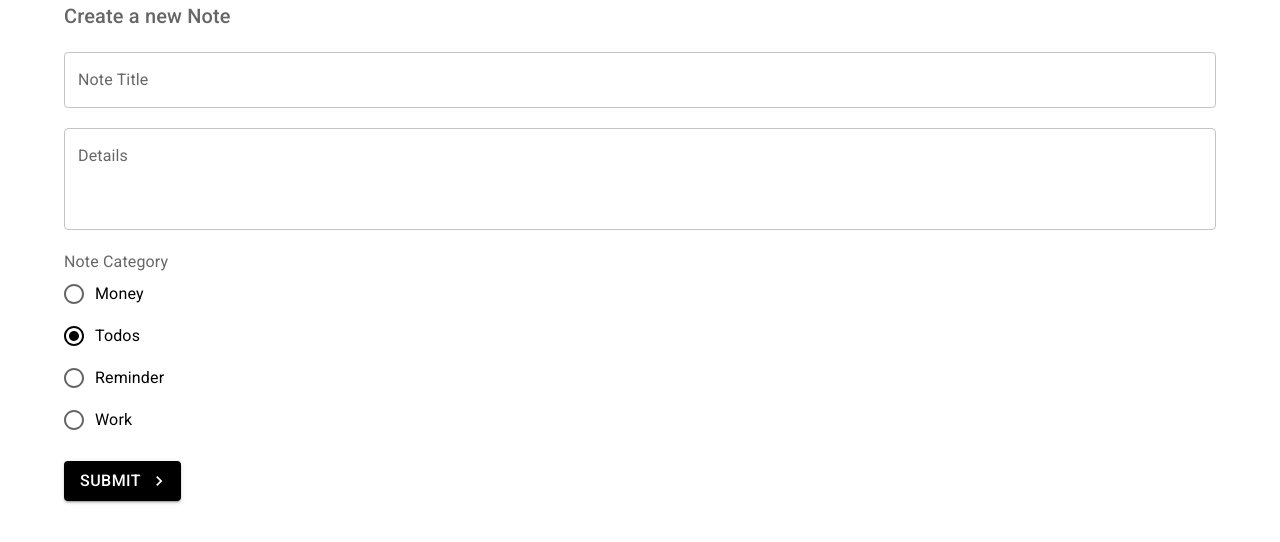
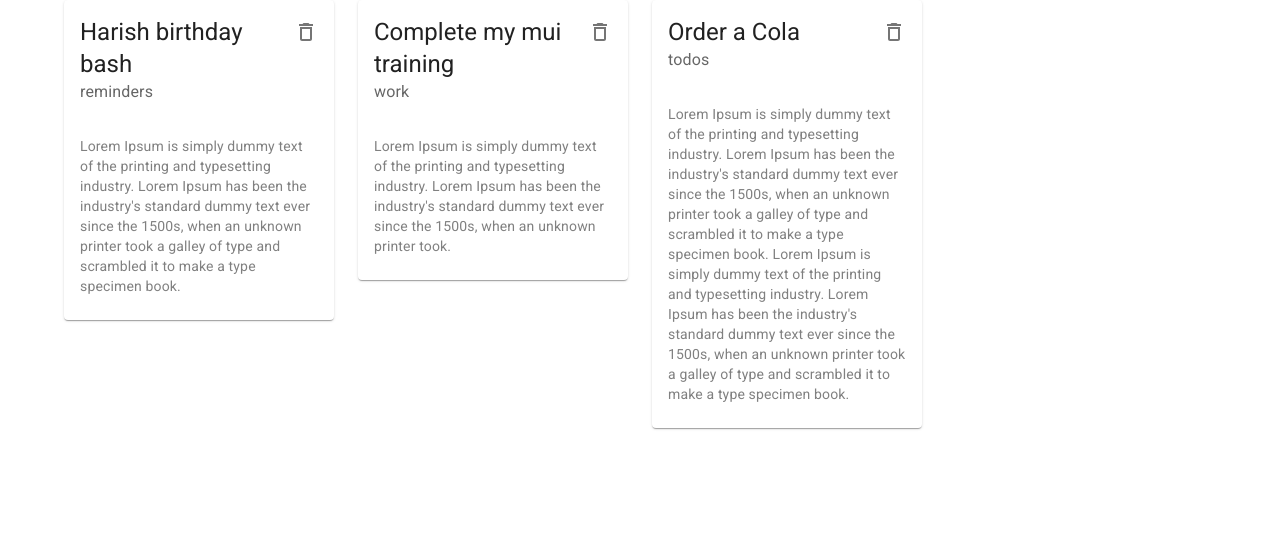
Before and after one commit to MohammadHarish52/Material-ui-learning, a React (Create React App) app: page / in a window 1280 px wide. Shown: the top 542 px of the page. Built offline with nearby package versions, Linux system fonts and the light colour scheme; data requests are answered from the project's data file.

Commit message:
"card and grid done"

```diff
--- /dev/null
+++ b/data/db.json
@@ -0,0 +1,22 @@
+{
+  "notes": [
+    {
+      "title": "Harish birthday bash",
+      "details": "Lorem Ipsum is simply dummy text of the printing and typesetting industry. Lorem Ipsum has been the industry's standard dummy text ever since the 1500s, when an unknown printer took a galley of type and scrambled it to make a type specimen book.",
+      "category": "reminders",
+      "id": "1"
+    },
+    {
+      "title": "Complete my mui training",
+      "details": "Lorem Ipsum is simply dummy text of the printing and typesetting industry. Lorem Ipsum has been the industry's standard dummy text ever since the 1500s, when an unknown printer took.",
+      "category": "work",
+      "id": "2"
+    },
+    {
+      "title": "Order a Cola",
+      "details": "Lorem Ipsum is simply dummy text of the printing and typesetting industry. Lorem Ipsum has been the industry's standard dummy text ever since the 1500s, when an unknown printer took a galley of type and scrambled it to make a type specimen book.\nLorem Ipsum is simply dummy text of the printing and typesetting industry. Lorem Ipsum has been the industry's standard dummy text ever since the 1500s, when an unknown printer took a galley of type and scrambled it to make a type specimen book.",
+      "category": "todos",
+      "id": "3"
+    }
+  ]
+}
--- a/package.json
+++ b/package.json
@@ -14,7 +14,7 @@
     "@testing-library/user-event": "^12.7.1",
     "react": "^17.0.1",
     "react-dom": "^17.0.1",
-    "react-router-dom": "^5.2.0",
+    "react-router-dom": "^5.3.4",
     "react-scripts": "^5.0.1",
     "web-vitals": "^1.1.0"
   },
--- a/src/App.js
+++ b/src/App.js
@@ -1,4 +1,4 @@
-import { BrowserRouter as Router, Switch, Route } from "react-router-dom";
+import { BrowserRouter as Router, Route, Switch } from "react-router-dom";
 import Notes from "./pages/Notes";
 import Create from "./pages/Create";
 import { createTheme, ThemeProvider } from "@mui/material/styles";
--- /dev/null
+++ b/src/components/NoteCard.jsx
@@ -0,0 +1,34 @@
+import { DeleteOutlined } from "@material-ui/icons";
+import {
+  Card,
+  CardContent,
+  CardHeader,
+  IconButton,
+  Typography,
+} from "@mui/material";
+import React from "react";
+
+const NoteCard = ({ note, handleDelete }) => {
+  return (
+    <div>
+      <Card>
+        <CardHeader
+          action={
+            <IconButton onClick={() => handleDelete(note.id)}>
+              <DeleteOutlined />
+            </IconButton>
+          }
+          title={note.title}
+          subheader={note.category}
+        />
+        <CardContent>
+          <Typography variant="body2" color="gray">
+            {note.details}
+          </Typography>
+        </CardContent>
+      </Card>
+    </div>
+  );
+};
+
+export default NoteCard;
--- a/src/pages/Create.js
+++ b/src/pages/Create.js
@@ -1,20 +1,134 @@
-import { Button } from "@mui/material";
-import React from "react";
-import { makeStyles } from "@mui/styles";
+import React, { useState } from "react";
+import {
+  Button,
+  Container,
+  FormControl,
+  FormControlLabel,
+  FormLabel,
+  Radio,
+  RadioGroup,
+  TextField,
+  Typography,
+} from "@mui/material";
+// import AcUnitIcon from "@mui/icons-material/AcUnit";
+// import SendIcon from "@mui/icons-material/Send";
+import KeyboardArrowRightIcon from "@mui/icons-material/KeyboardArrowRight";
+import { styled } from "@mui/styles";
 
-const useStyles = makeStyles({
-  btn: {
-    backgroundColor: "green",
-  },
-});
+import { useHistory } from "react-router-dom";
 
-export default function Create() {
-  const cl = useStyles();
+export default function Notes() {
+  //states
+  const [title, setTitle] = useState("");
+  const [details, setDetails] = useState("");
+  const [titleError, setTitleError] = useState(false);
+  const [detailsError, setDetailsError] = useState(false);
+  const [category, setCategory] = useState("todos");
+
+  const history = useHistory();
+
+  //submit function
+  function handleSubmit(e) {
+    e.preventDefault();
+    setTitleError(false);
+    setDetailsError(false);
+
+    if (title === "") {
+      setTitleError(true);
+    }
+    if (details === "") {
+      setDetailsError(true);
+    }
+
+    if (title && details) {
+      fetch("http://localhost:8000/notes", {
+        method: "POST",
+        headers: { "Content-type": "application/json" },
+        body: JSON.stringify({ title, details, category }),
+      }).then(() => history.push("/"));
+    }
+  }
+
+  const ButtonS = styled(Button)(() => ({
+    fontSize: 16,
+    backgroundColor: "black",
+    "&:hover": {
+      backgroundColor: "gray",
+    },
+  }));
+
+  // const classes = useStyles();
   return (
-    <div>
-      <Button variant="contained" color="primary" className={cl.btn}>
-        Hi
-      </Button>
-    </div>
+    <Container>
+      <Typography
+        variant="h6"
+        component="h2"
+        color="textSecondary"
+        noWrap
+        gutterBottom
+      >
+        Create a new Note
+      </Typography>
+      <form noValidate autoComplete="off" onSubmit={handleSubmit}>
+        <TextField
+          onChange={(e) => setTitle(e.target.value)}
+          label="Note Title"
+          color="primary"
+          sx={{ marginTop: "20px", marginBottom: "20px", display: "block" }}
+          fullWidth
+          error={titleError}
+        />
+        <TextField
+          multiline
+          minRows={3}
+          maxRows={7}
+          onChange={(e) => setDetails(e.target.value)}
+          label="Details"
+          color="primary"
+          fullWidth
+          sx={{ marginTop: "20px", marginBottom: "20px", display: "block" }}
+          error={detailsError}
+        />
+        <FormControl
+          sx={{ marginTop: "20px", marginBottom: "20px", display: "block" }}
+        >
+          <FormLabel>Note Category</FormLabel>
+          <RadioGroup
+            sx={{
+              marginBottom: "20px",
+            }}
+            value={category}
+            onChange={(e) => setCategory(e.target.value)}
+          >
+            <FormControlLabel value="money" control={<Radio />} label="Money" />
+            <FormControlLabel value="todos" control={<Radio />} label="Todos" />
+            <FormControlLabel
+              value="reminder"
+              control={<Radio />}
+              label="Reminder"
+            />
+            <FormControlLabel value="work" control={<Radio />} label="Work" />
+          </RadioGroup>
+        </FormControl>
+
+        <ButtonS
+          variant="contained"
+          type="submit"
+          color="secondary"
+          // startIcon={<SendIcon />}
+          endIcon={<KeyboardArrowRightIcon />}
+        >
+          Submit
+        </ButtonS>
+      </form>
+      {/* icons
+      <br />
+      <AcUnitIcon />
+      <AcUnitIcon color="secondary" fontSize="large" />
+      <AcUnitIcon color="secondary" fontSize="small" />
+      <AcUnitIcon color="action" fontSize="small" />
+      <AcUnitIcon color="error" fontSize="small" />
+      <AcUnitIcon color="disabled" fontSize="large" /> */}
+    </Container>
   );
 }
--- a/src/pages/Notes.js
+++ b/src/pages/Notes.js
@@ -1,143 +1,31 @@
-import React, { useState } from "react";
-import {
-  Button,
-  Container,
-  FormControl,
-  FormControlLabel,
-  FormLabel,
-  Radio,
-  RadioGroup,
-  TextField,
-  Typography,
-} from "@mui/material";
-// import AcUnitIcon from "@mui/icons-material/AcUnit";
-// import SendIcon from "@mui/icons-material/Send";
-import KeyboardArrowRightIcon from "@mui/icons-material/KeyboardArrowRight";
-import { makeStyles, styled } from "@mui/styles";
-
-const useStyles = makeStyles({
-  btn: {
-    fontSize: 24,
-    backgroundColor: "green",
-    "&:hover": {
-      backgroundColor: "black",
-    },
-    title: {
-      textDecoration: "underline",
-    },
-    typography: {
-      fontFamily: "Inter",
-      fontWeightLight: 700,
-    },
-  },
-});
+import { Container, Grid } from "@mui/material";
+import React, { useEffect, useState } from "react";
+import NoteCard from "../components/NoteCard";
 
 export default function Notes() {
-  //states
-  const [title, setTitle] = useState("");
-  const [details, setDetails] = useState("");
-  const [titleError, setTitleError] = useState(false);
-  const [detailsError, setDetailsError] = useState(false);
-  const [category, setCategory] = useState("todos");
+  const [notes, setNotes] = useState([]);
 
-  //submit function
-  function handleSubmit(e) {
-    e.preventDefault();
-    setTitleError(false);
-    setDetailsError(false);
+  useEffect(() => {
+    fetch("http://localhost:8000/notes")
+      .then((res) => res.json())
+      .then((data) => setNotes(data));
+  }, []);
 
-    if (title === "") {
-      setTitleError(true);
-    }
-    if (details === "") {
-      setDetailsError(true);
-    }
+  const handleDelete = async (id) => {
+    await fetch(`http://localhost:8000/notes/${id}`, { method: "DELETE" });
+    const newNotes = notes.filter((n) => n.id !== id);
+    setNotes(newNotes);
+  };
 
-    if (title && details) {
-      console.log(title, details, category);
-    }
-  }
-
-  const ButtonS = styled(Button)(() => ({
-    fontSize: 16,
-    backgroundColor: "black",
-    "&:hover": {
-      backgroundColor: "gray",
-    },
-  }));
-
-  // const classes = useStyles();
   return (
     <Container>
-      <Typography
-        variant="h6"
-        component="h2"
-        color="textSecondary"
-        noWrap
-        gutterBottom
-      >
-        Create a new Note
-      </Typography>
-      <form noValidate autoComplete="off" onSubmit={handleSubmit}>
-        <TextField
-          onChange={(e) => setTitle(e.target.value)}
-          label="Note Title"
-          color="primary"
-          sx={{ marginTop: "20px", marginBottom: "20px", display: "block" }}
-          fullWidth
-          error={titleError}
-        />
-        <TextField
-          multiline
-          minRows={3}
-          maxRows={7}
-          onChange={(e) => setDetails(e.target.value)}
-          label="Details"
-          color="primary"
-          fullWidth
-          sx={{ marginTop: "20px", marginBottom: "20px", display: "block" }}
-          error={detailsError}
-        />
-        <FormControl
-          sx={{ marginTop: "20px", marginBottom: "20px", display: "block" }}
-        >
-          <FormLabel>Note Category</FormLabel>
-          <RadioGroup
-            sx={{
-              marginBottom: "20px",
-            }}
-            value={category}
-            onChange={(e) => setCategory(e.target.value)}
-          >
-            <FormControlLabel value="money" control={<Radio />} label="Money" />
-            <FormControlLabel value="todos" control={<Radio />} label="Todos" />
-            <FormControlLabel
-              value="reminder"
-              control={<Radio />}
-              label="Reminder"
-            />
-            <FormControlLabel value="work" control={<Radio />} label="Work" />
-          </RadioGroup>
-        </FormControl>
-
-        <ButtonS
-          variant="contained"
-          type="submit"
-          color="secondary"
-          // startIcon={<SendIcon />}
-          endIcon={<KeyboardArrowRightIcon />}
-        >
-          Submit
-        </ButtonS>
-      </form>
-      {/* icons
-      <br />
-      <AcUnitIcon />
-      <AcUnitIcon color="secondary" fontSize="large" />
-      <AcUnitIcon color="secondary" fontSize="small" />
-      <AcUnitIcon color="action" fontSize="small" />
-      <AcUnitIcon color="error" fontSize="small" />
-      <AcUnitIcon color="disabled" fontSize="large" /> */}
+      <Grid container spacing={3}>
+        {notes.map((note) => (
+          <Grid key={note.id} item xs={12} md={3} sm={6}>
+            <NoteCard note={note} handleDelete={handleDelete} />
+          </Grid>
+        ))}
+      </Grid>
     </Container>
   );
 }
```
Also changed, not shown: 1 other file (tests, documents, lock files or other folders).
